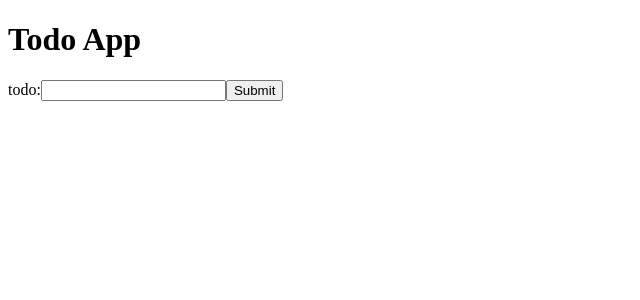
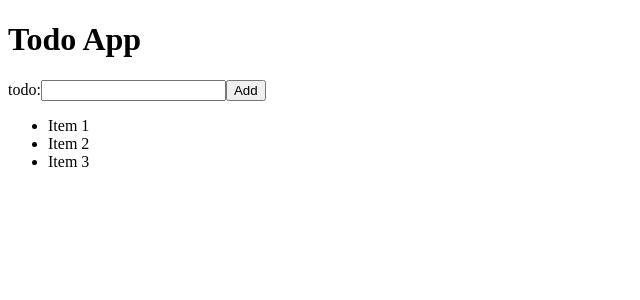
Before and after one commit to h-isobuchi/react-todo, a React (Create React App) app: page / in a window 1280 px wide. Shown: the top 300 px of the page, without its empty margins (0-640 px from the left). Built offline with nearby package versions, Linux system fonts and the light colour scheme.

Commit message:
Place a temporary list

```diff
--- a/src/App.js
+++ b/src/App.js
@@ -1,11 +1,13 @@
 import React from 'react';
 import Form from './Form';
+import TodoList from './TodoList'
 
 function App() {
   return (
     <React.Fragment>
       <h1>Todo App</h1>
       <Form/>
+      <TodoList/>
     </React.Fragment>
   );
 }
--- a/src/Form.js
+++ b/src/Form.js
@@ -18,7 +18,7 @@ class Form extends React.Component {
                 <label>
                     todo:
                     <input type="text" className="todoform" value={this.state.value} onChange={this.handleChange} />
-                    <input type="submit" value="Submit" />
+                    <input type="submit" value="Add" />
                 </label>
             </React.Fragment>
         );
--- /dev/null
+++ b/src/TodoList.js
@@ -0,0 +1,15 @@
+import React from 'react'
+
+class TodoList extends React.Component {
+    render() {
+        return (
+            <ul>
+                <li>Item 1</li>
+                <li>Item 2</li>
+                <li>Item 3</li>
+            </ul>
+        );
+    }
+}
+
+export default TodoList;
```
